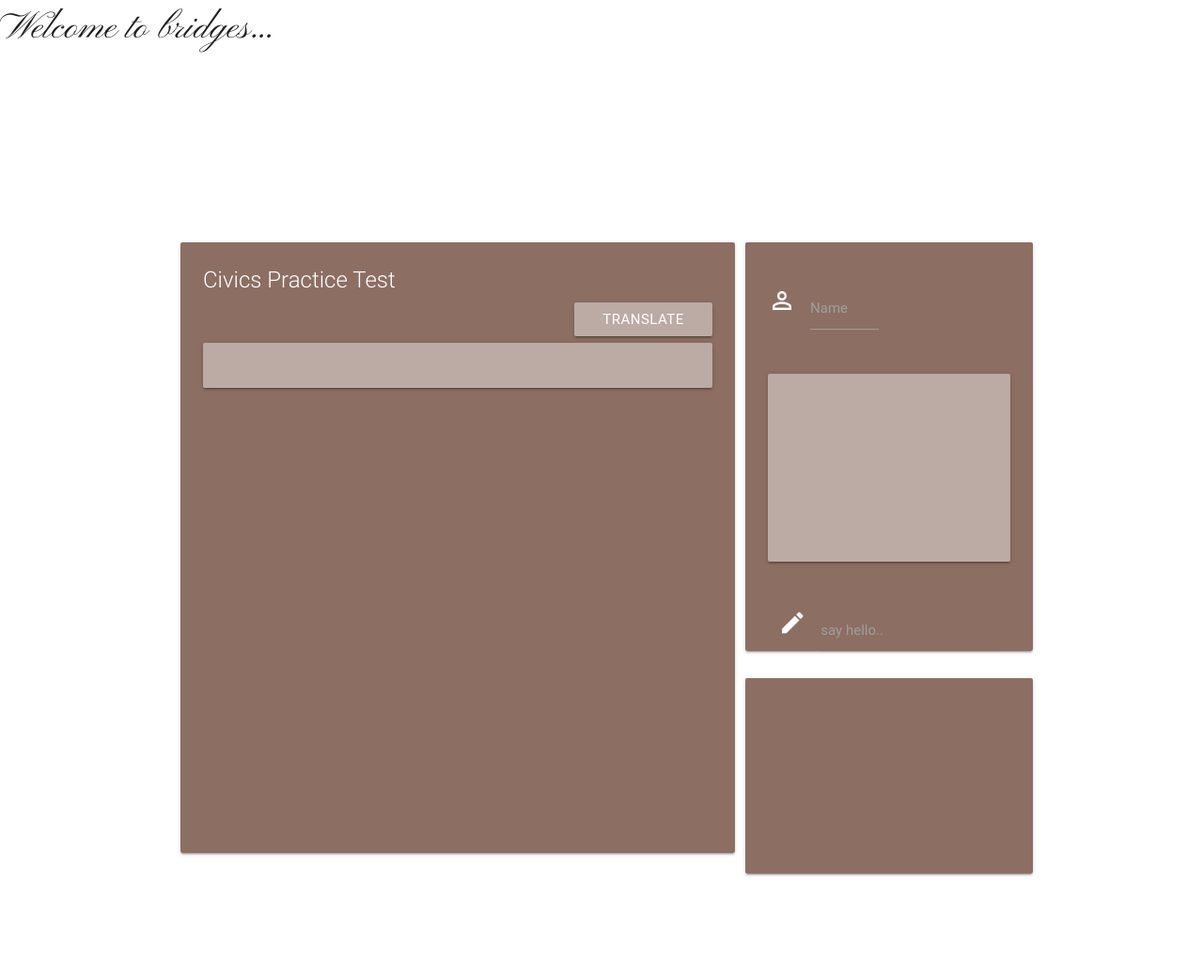
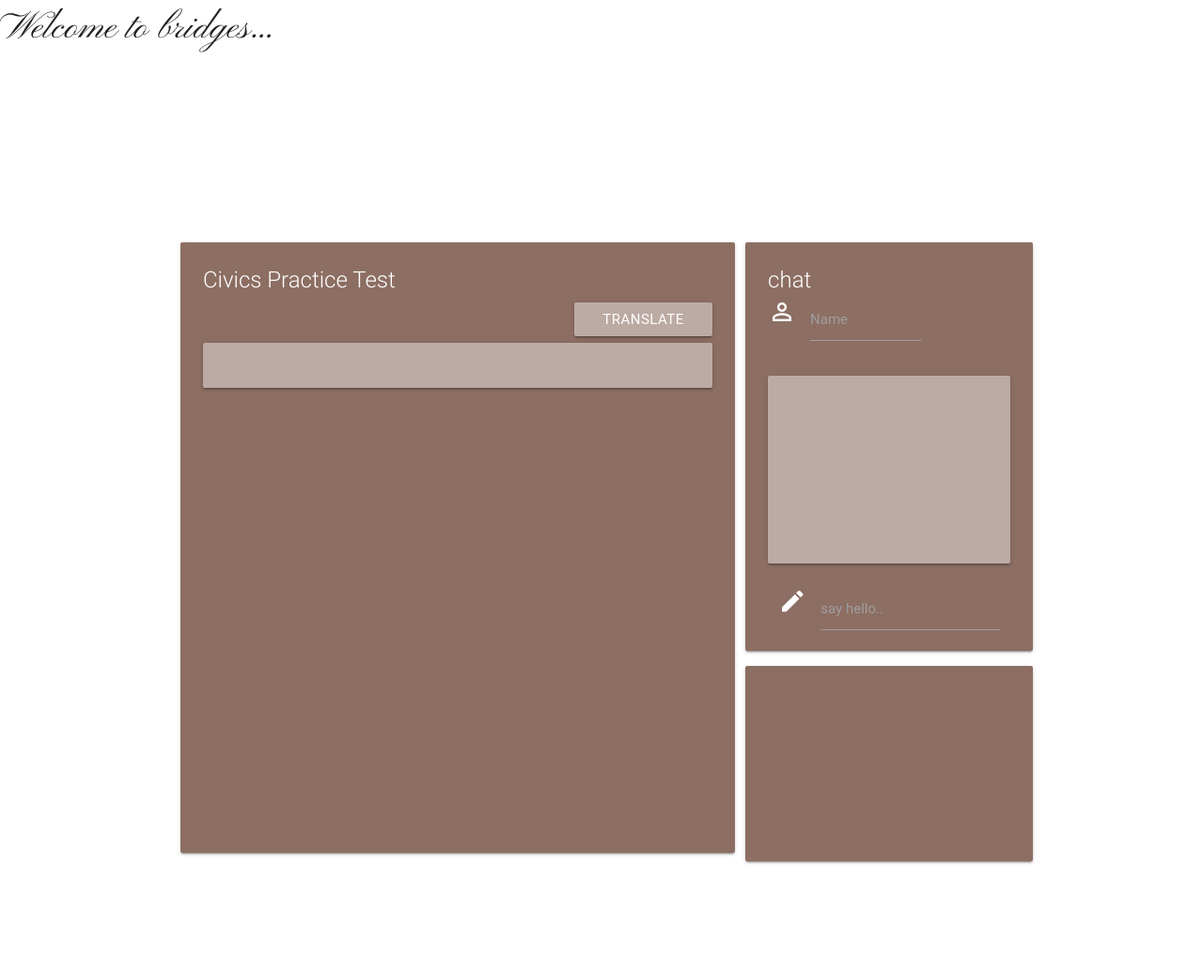
Before and after one commit to alcreates/newBridge, a PHP site: page / in a window 1280 px wide. Shown: the whole page at 94% size. Before the commit the page ends 933 px from the top, so only its background shows below. Run offline with PHP 8.4, Linux system fonts and the light colour scheme; some libraries are stand-ins or nearby versions; some web fonts are replaced.

Commit message:
styling details

```diff
--- a/public/css/style.css
+++ b/public/css/style.css
@@ -6,4 +6,20 @@
 
  .answer-button{
  	margin:5px;
+ 	overflow:scroll;
+
  }
+ .answer-button2{
+ 	margin:5px;
+ 	overflow: scroll;
+ }
+ #testPrepArea{
+ 	overflow: scroll;
+ }
+ #identity{
+ 	position:relative;
+ 	top:-20px;
+ }
+ #nameInput{
+ 	width:100%;
+ }
--- a/public/index.html
+++ b/public/index.html
@@ -50,7 +50,7 @@
                 <div class="row">
                     <div class="card brown lighten-1 " id="communityChat" style="height:435px">
                         <div class="card-content white-text">
-                            <span class="card-title"></span>
+                            <span class="card-title">chat</span>
                             <div class="row">
                                 <div class="input-field col s6 " id="identity">
                                     <i class="material-icons prefix">perm_identity</i>
@@ -60,13 +60,13 @@
                             </div>
                             <div class="row">
                                 <div class="col m12 ">
-                                    <div class="card-panel brown lighten-3" style="color:white; height:200px;overflow: scroll;" id="chat">
+                                    <div class="card-panel brown lighten-3" style="color:white; height:200px;overflow: scroll; position:relative; top: -30px" id="chat">
                                     </div>
                                 </div>
                             </div>
                             <form class="col s12">
-                                <div class="row" style="height:40px">
-                                    <div class="input-field col s12 ">
+                                <div class="row" >
+                                    <div class="input-field col s12 " style="position:relative; top:-55px;">
                                         <i class="material-icons prefix">mode_edit</i>
                                         <input id="chatTextInput" type="text" class="validate ">
                                         <label class="active" for="chatTextInput">say hello..</label>
@@ -76,7 +76,7 @@
                         </div>
                         <div class="row">
                             <div class="col s12 m12">
-                                <div class="card brown lighten-1" style="height:208px; position:relative;   overflow: scroll; ">
+                                <div class="card brown lighten-1" style="height:208px; position:relative; top:-65px;  overflow: scroll; ">
                                     <div class="card-content white-text" id="newsFeed">
                                     </div>
                                 </div>
--- a/public/javascript/app.js
+++ b/public/javascript/app.js
@@ -125,8 +125,8 @@ function display(){
   $("#resultDiv").empty();
 	$("#panel").empty();
 	$("#questionDiv").html("<h4>" + questions[questionNumber].question + "</h4>");
-      for (var i = 0; i<questions[this.questionNumber].answers.length; i++){
-      $("#panel").append("<a  style='display:block;width:100%'class='answer-button btn brown lighten-3 ' id='button'" + "data-name='" + questions[this.questionNumber].answers[i] + "''>" + questions[this.questionNumber].answers[i]+ "</a>");
+      for (var i = 0; i <= questions[this.questionNumber].answers.length; i++){
+      $("#panel").append("<a  style='display:block;width:100%'class='answer-button btn-large brown lighten-3 ' id='button'" + "data-name='" + questions[this.questionNumber].answers[i] + "''>" + questions[this.questionNumber].answers[i]+ "</a>");
 
     	}
 }
@@ -186,7 +186,7 @@ $(document).on("click", '.answer-button1', function(e) {
 		.done(function(response){
 			var result = response.text[0];
 
-				 $("#questionDiv").html("<h2 >" + result + "</h2>");
+				 $("#questionDiv").html("<h4 >" + result + "</h4>");
 
 
 
@@ -204,7 +204,7 @@ var queryUrl2 = 'https://translate.yandex.net/api/v1.5/tr.json/translate?key=trn
 			console.log(response.text[0]);
 			var result = response.text;
 
-			$("#panel").append("<a id='button' class='answer-button2 waves-effect waves-light btn-large' data-name='" + questions[questionNumber].answers[0] + "' >" + response.text[0] + "</a>");
+			$("#panel").append("<a id='button' style='display:block; width:100%;'  class='answer-button2 waves-effect waves-light btn brown lighten-3' data-name='" + questions[questionNumber].answers[0] + "' >" + response.text[0] + "</a>");
 
 				 // $("#panel").append("<button class='answer-button' id='button'" + "data-name='" + questions[this.questionNumber].answers[i] + "''>" + result + "</button>");
 
@@ -222,7 +222,7 @@ var queryUrl3 = 'https://translate.yandex.net/api/v1.5/tr.json/translate?key=trn
 		.done(function(response){
 			var result = response.text;
 			// console.log(response.text[0]);
-				$("#panel").append("<a id='button' class='answer-button2 waves-effect waves-light btn-large' data-name='" + questions[questionNumber].answers[1] + "' >" + response.text[0] + "</a>");
+				$("#panel").append("<a id='button' style='display:block; width:100%;' class='answer-button2 waves-effect waves-light btn brown lighten-3' data-name='" + questions[questionNumber].answers[1] + "' >" + response.text[0] + "</a>");
 
 			console.log(questions[questionNumber].answers[1]);
 
@@ -238,7 +238,7 @@ var queryUrl4= 'https://translate.yandex.net/api/v1.5/tr.json/translate?key=trns
 		.done(function(response){
 			var result = response.text;
 
-				 $("#panel").append("<a id='button' class='answer-button2 waves-effect waves-light btn-large' data-name='" + questions[questionNumber].answers[2] + "' >" + response.text[0] + "</a>");
+				 $("#panel").append("<a id='button' style='display:block; width:100%;' class='answer-button2 waves-effect waves-light btn brown lighten-3' data-name='" + questions[questionNumber].answers[2] + "' >" + response.text[0] + "</a>");
 
 
 
@@ -254,7 +254,7 @@ var queryUrl5 = 'https://translate.yandex.net/api/v1.5/tr.json/translate?key=trn
 		.done(function(response){
 			var result = response.text;
 
-				 $("#panel").append("<a id='button' class='answer-button2 waves-effect waves-light btn-large' data-name='" + questions[questionNumber].answers[3] + "' >" + response.text[0] + "</a>");
+				 $("#panel").append("<a id='button' style='display:block; width:100%;' class='answer-button2 waves-effect waves-light btn brown lighten-3' data-name='" + questions[questionNumber].answers[3] + "' >" + response.text[0] + "</a>");
 
 
 
@@ -268,10 +268,10 @@ $(document).on("click", ".answer-button2", function(e) {
 
 	if ($(e.target).data("name") === questions[questionNumber].correctAnswer){
 
-    	$("#resultDiv").html("<div class='card-panel teal white-text'>Correct!!!!</div><a class='answer-button3 waves-effect waves-light btn'>next</a>");
+    	$("#resultDiv").html("<div class='card-panel brown darken-4 white-text'>Correct!!!!</div><a class='answer-button3 waves-effect waves-red btn brown'>next</a>");
     	correct++;
     } else {
-   	    $("#resultDiv").html("<div class='card-panel teal white-text'> The correct answer is " + questions[questionNumber].correctAnswer + "</div><a class='answer-button3 waves-effect waves-light btn'>next</a>");
+   	    $("#resultDiv").html("<div class='card-panel brown darken-4 white-text'> The correct answer is " + questions[questionNumber].correctAnswer + "</div><a class='answer-button3 waves-effect waves-red btn brown'>next</a>");
      	incorrect++;
     }
   console.log(correct);
```
